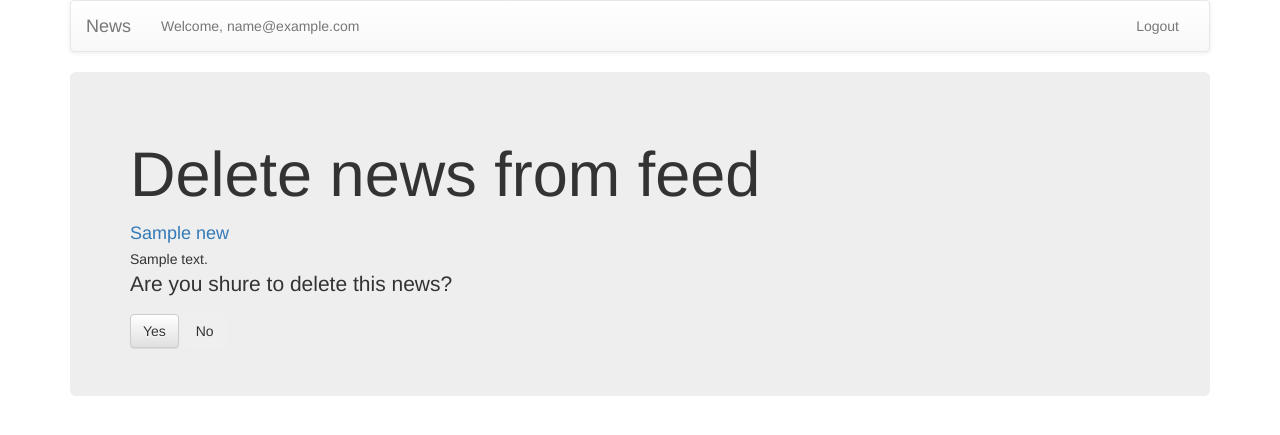
After one commit to metasov/newstest, a Django app: page /remove/1 in a window 1280 px wide. The commit adds this page. Shown: the top 435 px of the page. Run offline with Django 3.2, Linux system fonts and the light colour scheme; a user stored in the database is signed in; tables that the repository leaves empty hold one stand-in row (values such as "Sample post"); some libraries are stand-ins or nearby versions.

Commit message:
Add news remove functionality

```diff
--- a/news/templates/feed.html
+++ b/news/templates/feed.html
@@ -6,7 +6,7 @@
             <div class="media-body">
                 <h4 class="media-heading"><a href="#">{{ news.title }}</a></h4>
                 {{ news.description }}
-                <a title="Delete from news feed" class="delete" href="#"><span class="glyphicon glyphicon-remove"></span></a>
+                <a title="Delete from news feed" class="delete" href="/remove/{{ news.id }}/?next={% url "feed" page_num=page.number %}"><span class="glyphicon glyphicon-remove"></span></a>
             </div>
         </li>
     {% endfor %}
--- /dev/null
+++ b/news/templates/remove_form.html
@@ -0,0 +1,18 @@
+{% extends "main.html" %}
+{% block content %}
+<div class="jumbotron">
+    <h1>Delete news from feed</h1>
+    <div class="media">
+        <div class="media-body">
+            <h4 class="media-heading"><a href="#">{{ news.title }}</a></h4>
+            {{ news.description }}
+        </div>
+    </div>
+    <p>Are you shure to delete this news?</p>
+    <form method="POST">
+        {% csrf_token %}
+        <input type="submit" class="btn btn-default" value="Yes" />
+        <input type="submit" class="btn btn-cancel" value="No" />
+    </form>
+</div>
+{% endblock %}
--- a/news/views.py
+++ b/news/views.py
@@ -1,4 +1,4 @@
-from django.shortcuts import render_to_response
+from django.shortcuts import render_to_response, get_object_or_404
 from django.template import loader, RequestContext
 from django.contrib.auth.decorators import login_required
 from django.contrib.auth import login as auth_login, \
@@ -50,3 +50,21 @@ def feed(request, page_num=None):
 		"page": page,
 		"pages_range": pages_range
 	}))
+
+@login_required
+def remove(request, news_id):
+	news = get_object_or_404(News, id=news_id)
+	next = request.GET.get("next", "/")
+	if not request.method == "POST":
+		return render_to_response("remove_form.html", RequestContext(request, {
+			"news": news,
+			"next": next
+		}))
+	if request.POST.get("submit", "No") != "Yes":
+		return HttpResponseRedirect(next)
+	try:
+		dn = DeletedNews.objects.get(user = request.user,
+									 news = news)
+	except DeletedNews.DoesNotExist:
+		DeletedNews(user = request.user, news = news).save()
+	return HttpResponseRedirect(next)
--- a/newstest/urls.py
+++ b/newstest/urls.py
@@ -10,5 +10,6 @@ urlpatterns = patterns('',
     url(r'^logout/$', news.logout),
     url(r'^(?P<page_num>\d+)/$', news.feed, name="feed"),
     url(r'^$', news.feed, name="feed"),
+    url(r'^remove/(?P<news_id>\d+)', news.remove, name="remove"),
     url(r'^admin/', include(admin.site.urls)),
 )
```
